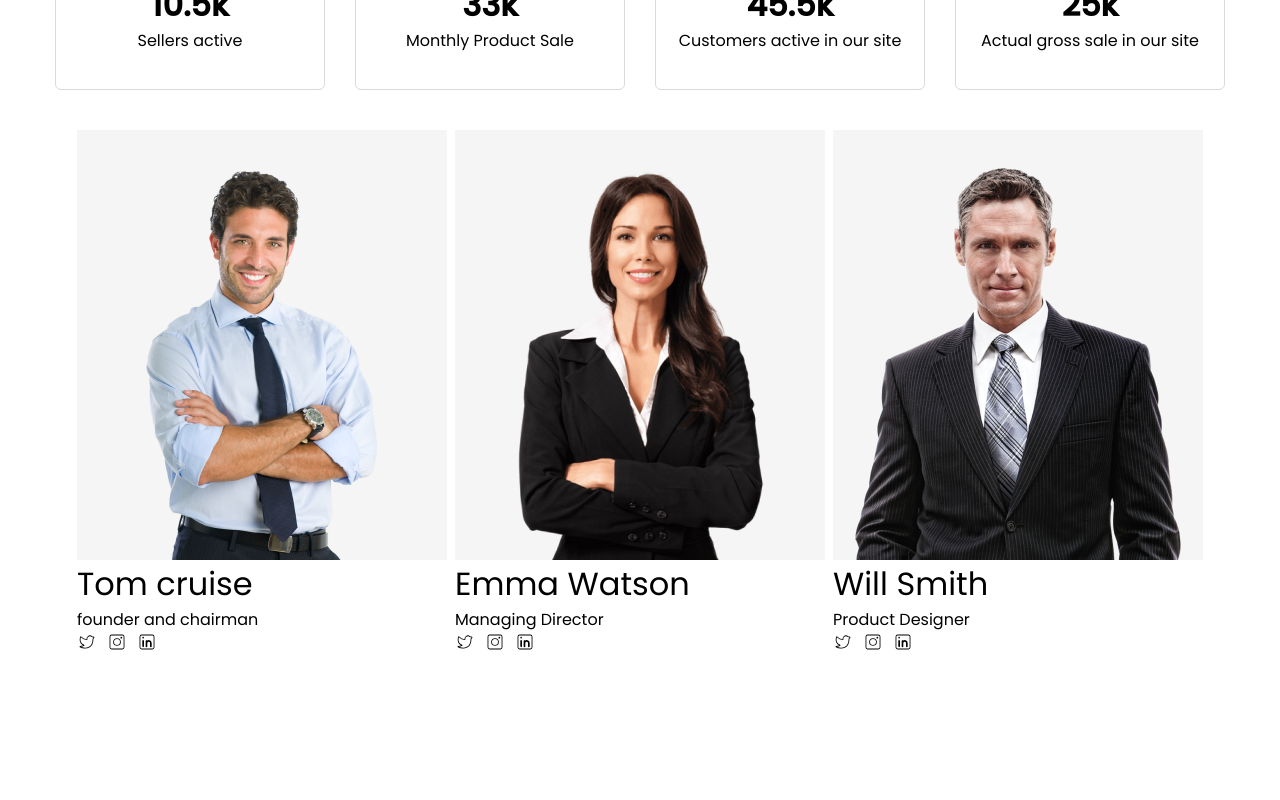
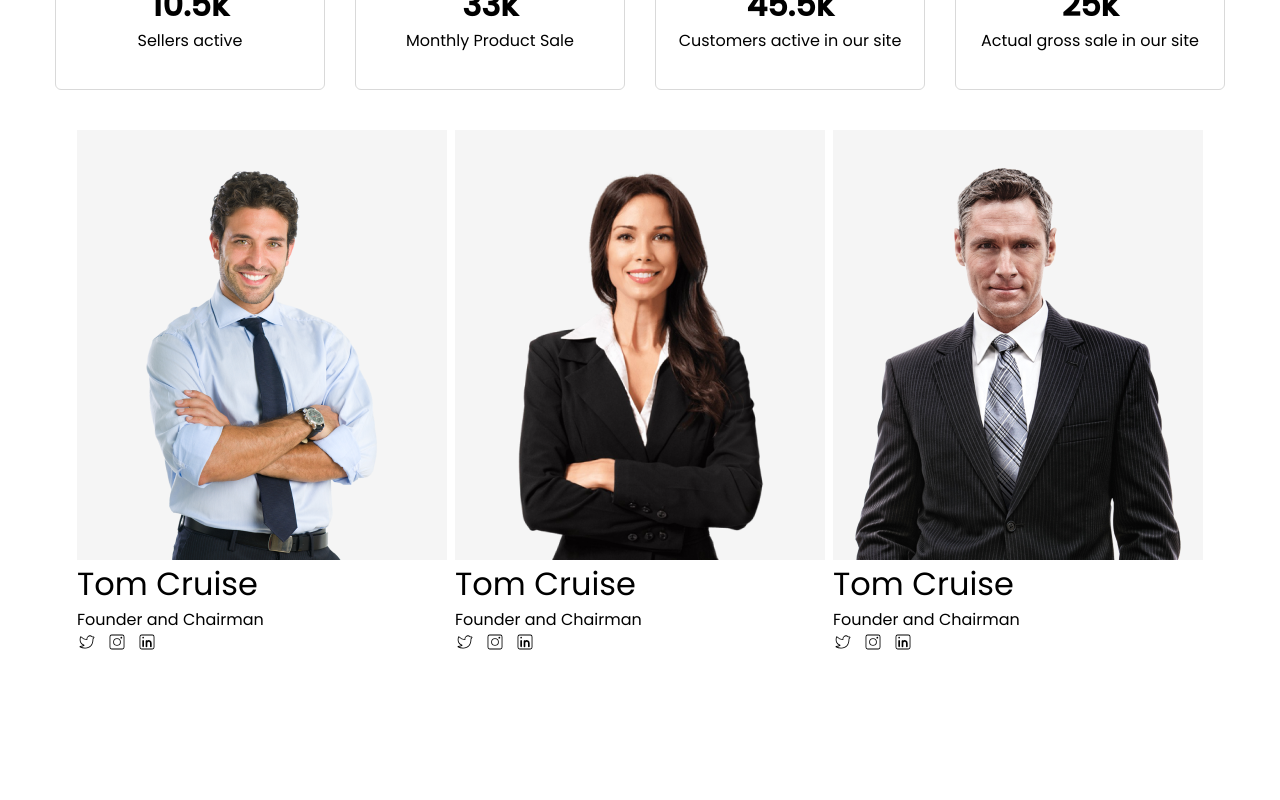
Before and after one commit to aryal31/Ecommerce-, a React (Vite) app: page /about in a window 1280 px wide. Shown: the part 880-1680 px from the top of the page. Built offline with nearby package versions, Linux system fonts and the light colour scheme.

Commit message:
about page: made responsive

```diff
--- a/src/Pages/Aboutpage.jsx
+++ b/src/Pages/Aboutpage.jsx
@@ -7,11 +7,33 @@ import person2 from "../assets/images/person2.png";
 import person3 from "../assets/images/person3.png";
 import { CiInstagram, CiLinkedin, CiTwitter } from "react-icons/ci";
 
+
+
+
+const employeedetails= [
+{
+  name:'Tom Cruise',
+  title:'Founder and Chairman',
+  image: person1
+},
+{
+  name:'Tom Cruise',
+  title:'Founder and Chairman',
+  image: person2
+},
+{
+  name:'Tom Cruise',
+  title:'Founder and Chairman',
+  image: person3
+}
+]
+
+
 const Aboutpage = () => {
   return (
     <div>
       <div className="">
-      <div className="flex gap-[10px] items-center justify-center">
+      <div className="flex gap-[10px] items-center justify-center flex-wrap">
         <div className="w-full md:w-[500px]">
           <p className="text-[54px] font-semibold">Our story</p>
           <p className="text-[16px]">
@@ -28,56 +50,33 @@ const Aboutpage = () => {
           </p>
         </div>
         <div className="h-[609px] w-[837] object-contain">
-          <img src={aboutimg} alt="" className="h-[600px] w-auto"/>
+          <img src={aboutimg} alt="" className="max-h-[600px] w-auto h-auto"/>
         </div>
       </div>
       </div>
       <div className="mb-10">
       <Salesdisplay></Salesdisplay>
       </div>
-      <div className="flex justify-center gap-2">
-        <div className="h-[564px] w-[370px]">
+      <div className="flex justify-center gap-2 flex-wrap">
+
+      {
+        employeedetails.map((item,index)=>{
+          return (<div className="h-[564px] w-[370px]" key={index}>
             <div className="h-[430px] w-[370px] bg-[#f5f5f5] flex justify-end items-center flex-col">
-            <img src={person1} alt="" className=" h-[391px] w-[236px] " />
+              <img src={item.image} alt="images of our employees" className="h-auto w-auto" />
             </div>
             <div>
-            <p className="text-[32px]">Tom cruise</p>
-            <p className="text-[16px]">founder and chairman</p>
+              <p className="text-[32px]">{item.name}</p>
+              <p className="text-[16px]">{item.title}</p>
               <div className="flex gap-[10px] text-[20px]">
                 <CiTwitter />
                 <CiInstagram />
                 <CiLinkedin />
               </div>
             </div>
-        </div>
-        <div className="h-[564px] w-[370px]">
-          <div className="h-[430px] w-[370px] bg-[#f5f5f5] flex justify-end items-center flex-col">
-            <img src={person2} alt="" className="w-[294px] h-[397px] " />
-          </div>
-          <div>
-            <p className="text-[32px]">Emma Watson</p>
-            <p className="text-[16px]">Managing Director</p>
-            <div className="flex gap-[10px] text-[20px]">
-              <CiTwitter />
-              <CiInstagram />
-              <CiLinkedin />
-            </div>
-          </div>
-        </div>
-        <div className="h-[564px] w-[370px]">
-          <div className="h-[430px] w-[370px] bg-[#f5f5f5] flex justify-end items-center flex-col">
-            <img src={person3} alt="" className="w-[326px] h-[392] " />
-          </div>
-          <div>
-            <p className="text-[32px]">Will Smith</p>
-            <p className="text-[16px]">Product Designer</p>
-            <div className="flex gap-[10px] text-[20px]">
-              <CiTwitter />
-              <CiInstagram />
-              <CiLinkedin />
-            </div>
-          </div>
-        </div>
+          </div>)
+        })
+      }
       </div>
       <Servicefeatures></Servicefeatures>
     </div>
--- a/src/Pages/CheckOutPage.jsx
+++ b/src/Pages/CheckOutPage.jsx
@@ -1,9 +1,9 @@
 import React from "react";
 import Orangebutton from "../components/Orangebutton";
-import controller from '../assets/images/controller.png'
-import visa from '../assets/images/visa.png'
-import mastercard from '../assets/images/mastercard.png'
-import paypal from '../assets/images/paypal.png'
+import controller from "../assets/images/controller.png";
+import visa from "../assets/images/visa.png";
+import mastercard from "../assets/images/mastercard.png";
+import paypal from "../assets/images/paypal.png";
 
 const CheckOutPage = () => {
   return (
@@ -89,7 +89,9 @@ const CheckOutPage = () => {
           <div className="flex mt-3">
             {" "}
             <input type="checkbox" className="accent-[#DB4444]" id="check" />
-            <p className="pl-3">Save this information for faster check-out next time</p>
+            <p className="pl-3">
+              Save this information for faster check-out next time
+            </p>
           </div>
         </div>
         <div>
@@ -103,7 +105,7 @@ const CheckOutPage = () => {
           </div>
           <div className="flex justify-between mb-[32px]">
             <div className="flex items-center justify-center">
-            <img src={controller} className="h-[40px] mr-3" alt="" />
+              <img src={controller} className="h-[40px] mr-3" alt="" />
               <p>H1 Gamepad</p>
             </div>
             <div>$1100</div>
@@ -125,31 +127,36 @@ const CheckOutPage = () => {
           </div>
           <div className="flex mt-[32px]">
             <input type="radio" className="bank" />
-            <label htmlFor="bank" className="ml-3">bank</label>
+            <label htmlFor="bank" className="ml-3">
+              bank
+            </label>
           </div>
           <div className="flex">
             <div className="">
-            <input type="radio" className="deliveryoptions my-[32px]" />
-            <label htmlFor="deliveryoptions" className="ml-3">Cash on delivery</label>
+              <input type="radio" className="deliveryoptions my-[32px]" />
+              <label htmlFor="deliveryoptions" className="ml-3">
+                Cash on delivery
+              </label>
             </div>
             <div className="flex  ml-[100px] gap-4 items-center">
-            <img src={visa} alt="" className="h-[50px]" />
-            <img src={mastercard} alt="" className="h-[30px]"/>
-            <img src={paypal} alt="" className="h-[30px]"/>
+              <img src={visa} alt="" className="h-[50px]" />
+              <img src={mastercard} alt="" className="h-[30px]" />
+              <img src={paypal} alt="" className="h-[30px]" />
             </div>
           </div>
           <div className="flex">
-        <input type="text" className="border-[1.5px] mr-[7px] pl-2" placeholder="Coupon code"/>
-        <Orangebutton text='Apply coupon'/>
+            <input
+              type="text"
+              className="border-[1.5px] mr-[7px] pl-2"
+              placeholder="Coupon code"
+            />
+            <Orangebutton text="Apply coupon" />
           </div>
-        <div className="mt-[32px]">
-          <Orangebutton text='Place Order'/>
-        </div>
+          <div className="mt-[32px]">
+            <Orangebutton text="Place Order" paddingx="6" paddingy="2" />
+          </div>
 
-          <div>
-
-
-          </div>
+          <div></div>
         </div>
       </div>
     </div>
--- a/src/components/Heading.jsx
+++ b/src/components/Heading.jsx
@@ -1,6 +1,6 @@
 import React from "react";
 
-const Heading = ({ date, title, textClr='text-[#DB4444]' }) => {
+const Heading = ({ date='', title='', textClr='text-[#DB4444]' }) => {
   return (
     <div className="">
       <div className="flex items-center">
@@ -16,9 +16,6 @@ const Heading = ({ date, title, textClr='text-[#DB4444]' }) => {
   );
 };
 
-Heading.defaultProps = {
-  title: "", // This is the default value when the title is not passed
-};
 
 
 export default Heading;
--- a/src/components/Orangebutton.jsx
+++ b/src/components/Orangebutton.jsx
@@ -1,13 +1,14 @@
 import React from "react";
-import Wrapper from "./Wrapper";
 
-const Orangebutton = ({ text }) => {
+const Orangebutton = ({ text,paddingx='6', paddingy='2' }) => {
   return (
 
-        <button className="bg-[#db4444] text-white px-6 py-2 rounded-[4px] hover:bg-[#b93737] transition duration-300">
+        <button className={`bg-[#db4444] text-white px-${paddingx} py-${paddingy} rounded-[4px] hover:bg-[#b93737] transition duration-300`}>
           {text}
         </button>
 
   );
 };
+
+
 export default Orangebutton;
--- a/src/components/Salesdisplay.jsx
+++ b/src/components/Salesdisplay.jsx
@@ -38,7 +38,7 @@ const Salesdisplay = () => {
 
   return (
     <div>
-      <div className="flex items-center justify-center gap-[30px]">
+      <div className="flex items-center justify-center gap-[30px] flex-wrap">
         {icondetails.map((item, index) => {
           const Icon = item.iname;
           return (
```
Lines whose indentation alone changed are shown as unchanged.
